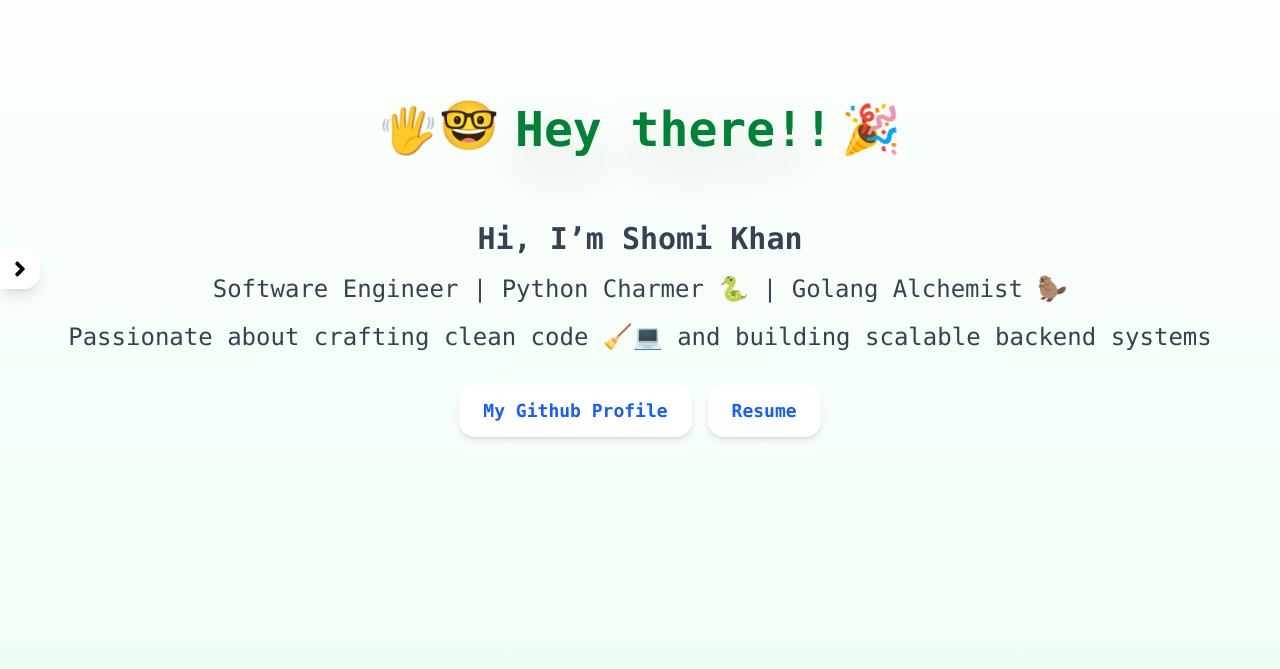
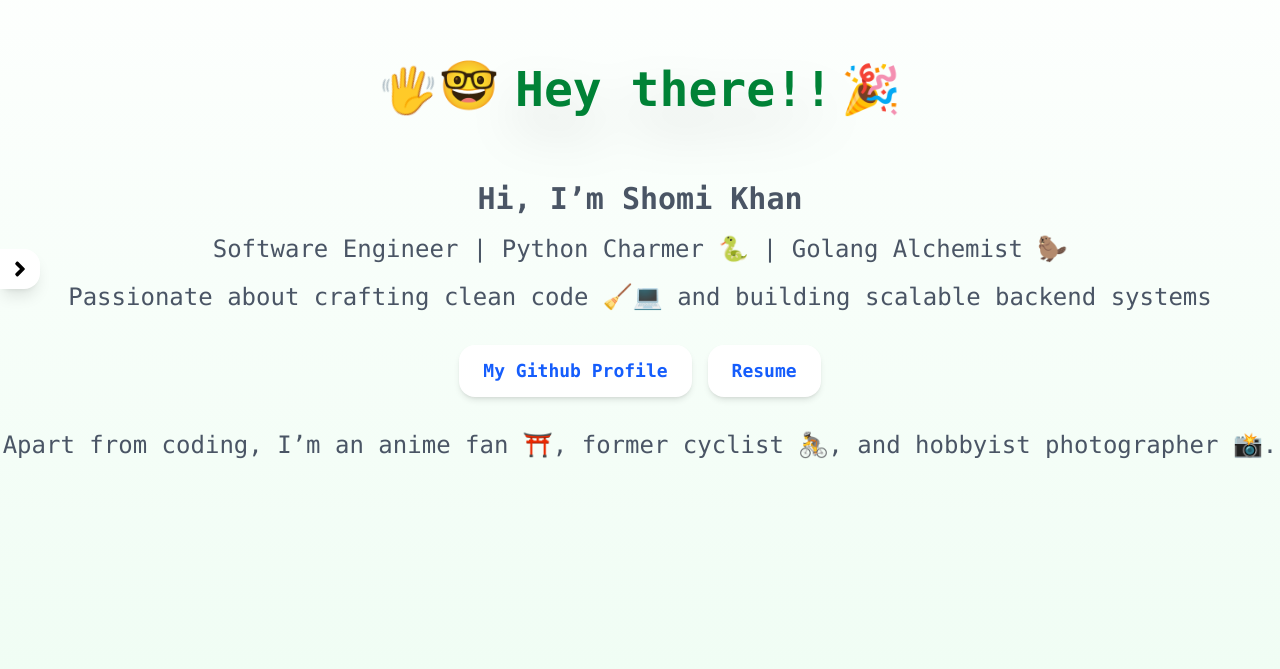
Before and after one commit to nahK994/nahK994.github.io, a Next.js app: page / in a window 1280 px wide. Shown: the part 131-800 px from the top of the page. Built offline with nearby package versions, Linux system fonts and the light colour scheme.

Commit message:
update hero section

```diff
--- a/app/components/sections/Hero.tsx
+++ b/app/components/sections/Hero.tsx
@@ -11,13 +11,13 @@ export default function Hero({hero, githubUrl, sectionId, bgColor, baseCSS}: {he
                 <span className="text-green-700 drop-shadow-2xl mr-2">Hey there!!</span>
                 <span>🎉</span>
             </div>
-            <div className="font-semibold text-2xl md:text-3xl mb-4 text-gray-700">
+            <div className="font-semibold text-2xl md:text-3xl mb-4 text-gray-600">
                 {hero.title}
             </div>
-            <div className="text-lg md:text-2xl mb-4 text-gray-700">
+            <div className="text-lg md:text-2xl mb-4 text-gray-600">
                 {hero.subTitle1}
             </div>
-            <div className="text-lg md:text-2xl mb-8 text-gray-700">
+            <div className="text-lg md:text-2xl mb-8 text-gray-600">
                 {hero.subTitle2}
             </div>
             <div className="flex flex-row flex-wrap justify-center items-center gap-4">
@@ -34,6 +34,9 @@ export default function Hero({hero, githubUrl, sectionId, bgColor, baseCSS}: {he
                     Resume
                 </a>
             </div>
+            <div className="text-lg md:text-2xl mt-8 mb-4 text-gray-600">
+                {hero.subTitle3}
+            </div>
         </div>
     </section>
 
--- a/content/data.ts
+++ b/content/data.ts
@@ -15,6 +15,7 @@ export const hero: HeroInfo = {
     title: "Hi, I’m Shomi Khan",
     subTitle1: "Software Engineer | Python Charmer 🐍 | Golang Alchemist 🦫",
     subTitle2: "Passionate about crafting clean code 🧹💻 and building scalable backend systems",
+    subTitle3: "Apart from coding, I’m an anime fan ⛩️, former cyclist 🚴, and hobbyist photographer 📸.",
 }
 
 export const aboutMe: AboutMeInfo = {
--- a/content/types.ts
+++ b/content/types.ts
@@ -9,6 +9,7 @@ export interface HeroInfo {
     title: string;
     subTitle1: string;
     subTitle2: string;
+    subTitle3: string;
 };
 
 // About Me Section
```
